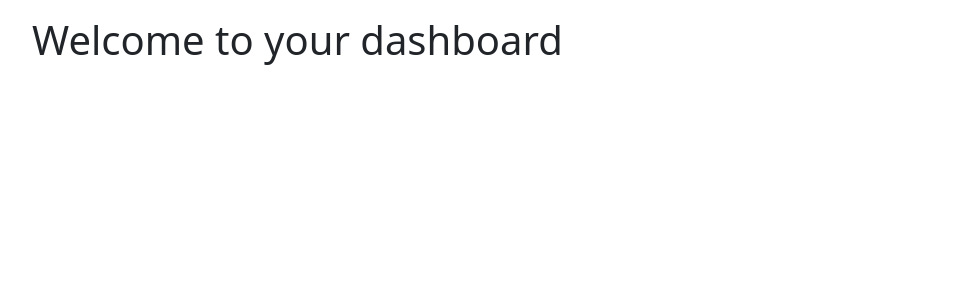
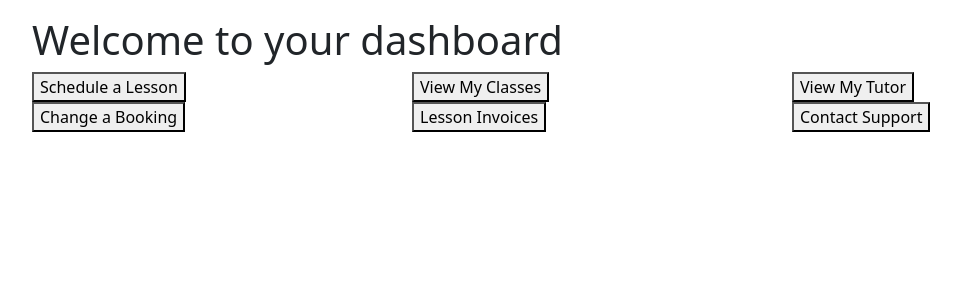
Before and after one commit to izzieyip/SEG-smallgroup, a Django app: template tutorials/templates/dashboard.html in a window 1280 px wide. Shown: the part 56-356 px from the top of the page, without its empty margins (50-1011 px from the left). Run offline with Django 3.2, Linux system fonts and the light colour scheme; the template is opened without the code that fills it, so the values that code supplies are empty; some libraries are stand-ins or nearby versions.

Commit message:
Add Basic Buttons on Dashboard

```diff
--- a/tutorials/templates/dashboard.html
+++ b/tutorials/templates/dashboard.html
@@ -7,4 +7,29 @@
     </div>
   </div>
 </div>
+
+<div class = "container">
+  <div class = "row">
+    <div class = "col-4">
+      <button> Schedule a Lesson </button>
+    </div>
+    <div class = "col-4">
+      <button> View My Classes </button>
+    </div>
+    <div class = "col-4">
+      <button> View My Tutor </button>
+    </div>
+  </div>
+  <div class = "row">
+    <div class = "col-4">
+      <button> Change a Booking </button>
+    </div>
+    <div class = "col-4">
+      <button> Lesson Invoices </button>
+    </div>
+    <div class = "col-4">
+      <button> Contact Support </button>
+    </div>
+  </div>
+</div>
 {% endblock %}
```
